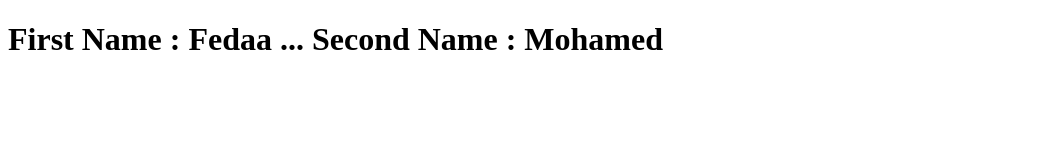
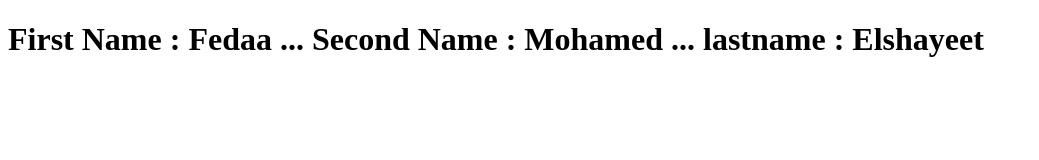
Before and after one commit to FedaaElshayet/SPRINTS-CWCM, a plain HTML site: page index.html in a window 1280 px wide. Shown: the whole page, without its empty margins (0-1039 px from the left). Drawn offline with Linux system fonts and the light colour scheme.

Commit message:
add last name to my name

```diff
--- a/index.html
+++ b/index.html
@@ -7,7 +7,7 @@
 </head>
 <body>
     <h1>
-        First Name : Fedaa   ... Second Name : Mohamed
+        First Name : Fedaa   ... Second Name : Mohamed  ... lastname : Elshayeet
     </h1>
 </body>
 </html>
```
